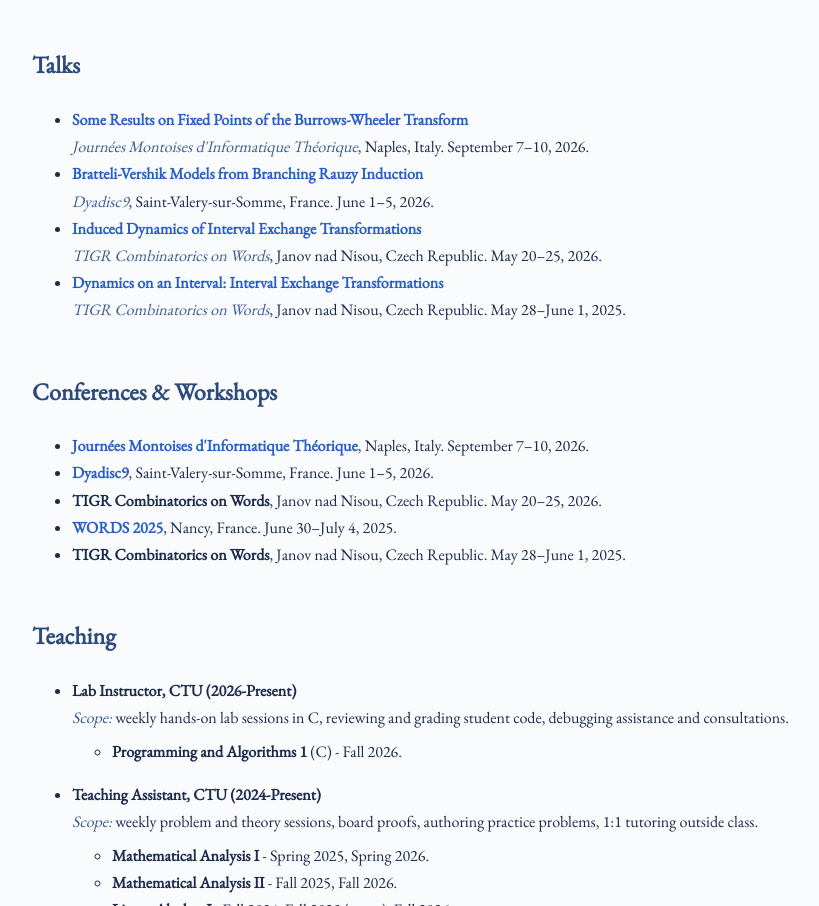
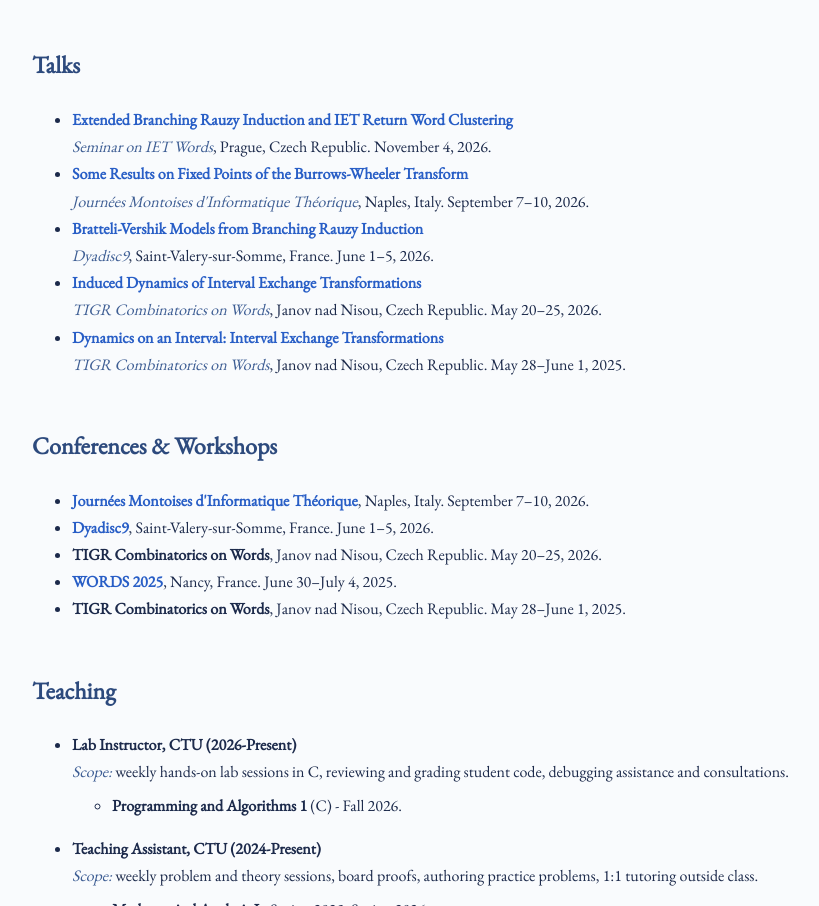
Before and after one commit to cbhughes29/christianbhughes.github.io, a plain HTML site: page index.html in a window 1280 px wide. Shown: the part 1646-2552 px from the top of the page, without its empty margins (208-1027 px from the left). Drawn offline with nearby package versions, Linux system fonts and the light colour scheme.

Commit message:
Add new talk entry for Prague seminar
Added a new talk entry with details and a PDF link.

```diff
--- a/index.html
+++ b/index.html
@@ -170,6 +170,17 @@
 
   <h2 id="talks">Talks</h2>
 <ul>
+
+  <li>
+    <strong>
+      <a href="COWSeminarPrague2026.pdf" target="_blank">
+        Extended Branching Rauzy Induction and IET Return Word Clustering
+      </a>
+    </strong>
+    <br>
+    <em>Seminar on IET Words</em>, Prague, Czech Republic. November 4, 2026.
+  </li>
+
   <li>
     <strong>
       <a href="Naples2026DolceHughes.pdf" target="_blank">
```
